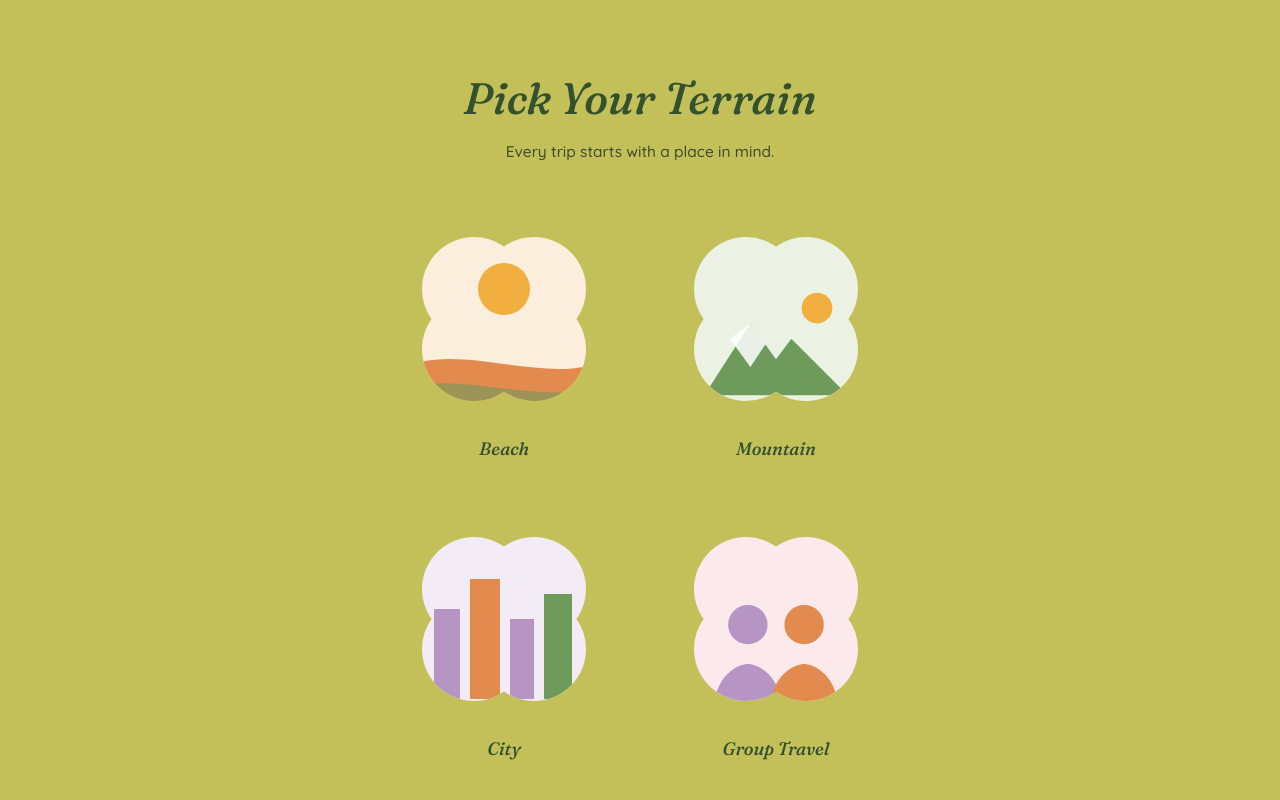
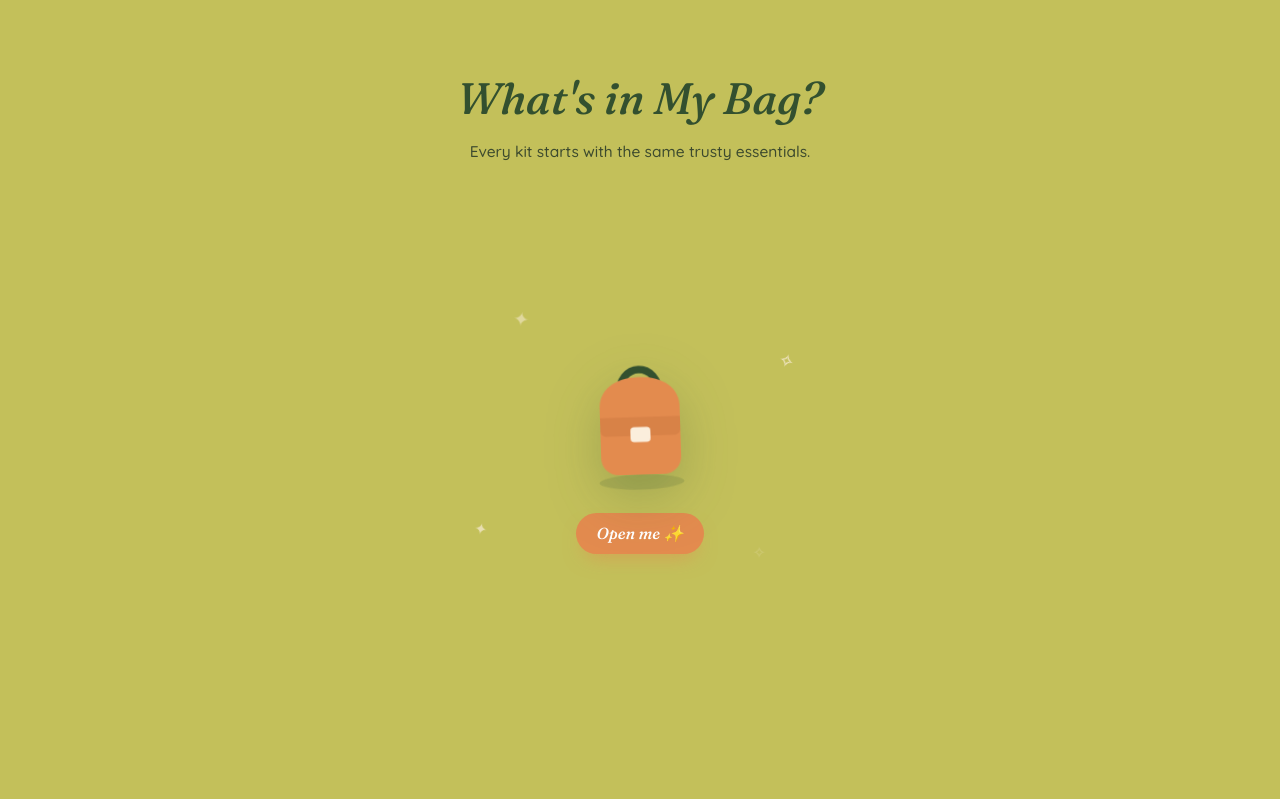
Before and after one commit to dearlavion/dearlavion-travel-besty-ui, an Angular app: page / in a window 1280 px wide. Shown: the part 1000-1800 px from the top of the page. Built offline with nearby package versions, Linux system fonts and the light colour scheme.

Commit message:
what's in my bag

```diff
--- a/src/app/home/home.component.css
+++ b/src/app/home/home.component.css
@@ -321,37 +321,6 @@
   font-style: italic;
 }
 
-.matcha-grid {
-  display: grid;
-  grid-template-columns: repeat(2, auto);
-  justify-content: center;
-  gap: 56px 72px;
-  max-width: 640px;
-  margin: 0 auto;
-}
-
-.matcha-item {
-  display: flex;
-  flex-direction: column;
-  align-items: center;
-  gap: 16px;
-  transition: transform 0.25s ease;
-}
-
-.matcha-item:hover {
-  transform: translateY(-4px);
-}
-
-.matcha-frame {
-  width: 200px;
-  height: 200px;
-}
-
-.matcha-frame svg {
-  width: 100%;
-  height: 100%;
-}
-
 .matcha-label {
   font-family: var(--font-heading);
   font-style: italic;
@@ -360,14 +329,168 @@
   color: #33502f;
 }
 
+.bag-stage {
+  position: relative;
+  max-width: 640px;
+  height: 460px;
+  margin: 0 auto;
+  cursor: pointer;
+  outline: none;
+}
+
+.bag-hero {
+  position: absolute;
+  inset: 0;
+  display: flex;
+  flex-direction: column;
+  align-items: center;
+  justify-content: center;
+  gap: 18px;
+  opacity: 1;
+  transform: scale(1);
+  transition: opacity 0.35s ease, transform 0.35s ease;
+}
+
+.bag-hero.is-hidden {
+  opacity: 0;
+  transform: scale(0.8);
+  pointer-events: none;
+}
+
+.bag-icon {
+  width: 150px;
+  height: 150px;
+  animation: bag-bob 2.6s ease-in-out infinite;
+  filter: drop-shadow(0 18px 26px rgba(51, 80, 47, 0.25));
+}
+
+@keyframes bag-bob {
+  0%,
+  100% {
+    transform: translateY(0) rotate(-2deg);
+  }
+  50% {
+    transform: translateY(-10px) rotate(2deg);
+  }
+}
+
+.bag-tag {
+  background: var(--color-coral);
+  color: #fff;
+  font-family: var(--font-heading);
+  font-style: italic;
+  font-size: 16px;
+  font-weight: 500;
+  padding: 8px 20px;
+  border-radius: 999px;
+  box-shadow: 0 10px 20px -8px rgba(227, 139, 78, 0.6);
+}
+
+.sparkle {
+  position: absolute;
+  font-size: 22px;
+  color: #fbeedc;
+  animation: sparkle-twinkle 1.8s ease-in-out infinite;
+}
+
+.sparkle.sp1 {
+  top: 18%;
+  left: 30%;
+  animation-delay: 0s;
+}
+.sparkle.sp2 {
+  top: 28%;
+  right: 26%;
+  animation-delay: 0.4s;
+  font-size: 16px;
+}
+.sparkle.sp3 {
+  bottom: 30%;
+  left: 24%;
+  animation-delay: 0.9s;
+  font-size: 16px;
+}
+.sparkle.sp4 {
+  bottom: 24%;
+  right: 30%;
+  animation-delay: 1.3s;
+}
+
+@keyframes sparkle-twinkle {
+  0%,
+  100% {
+    opacity: 0.2;
+    transform: scale(0.7) rotate(0deg);
+  }
+  50% {
+    opacity: 1;
+    transform: scale(1.15) rotate(20deg);
+  }
+}
+
+.bag-items {
+  position: absolute;
+  inset: 0;
+  pointer-events: none;
+}
+
+.bag-item {
+  position: absolute;
+  display: flex;
+  flex-direction: column;
+  align-items: center;
+  gap: 10px;
+  opacity: 0;
+  transform: translateY(14px) scale(0.7);
+  transition: opacity 0.4s ease, transform 0.4s ease;
+}
+
+.bag-items.is-visible .bag-item {
+  opacity: 1;
+  transform: translateY(0) scale(1);
+}
+
+.bag-item-frame {
+  width: 96px;
+  height: 96px;
+  border-radius: 50%;
+  display: flex;
+  align-items: center;
+  justify-content: center;
+  padding: 20px;
+  box-shadow: 0 14px 26px -14px rgba(58, 46, 46, 0.35);
+}
+
+.bag-item-frame svg {
+  width: 100%;
+  height: 100%;
+}
+
+.bag-item-label {
+  font-family: var(--font-heading);
+  font-style: italic;
+  font-weight: 500;
+  font-size: 14px;
+  color: #33502f;
+  text-align: center;
+  white-space: nowrap;
+}
+
 @media (max-width: 640px) {
-  .matcha-grid {
-    grid-template-columns: 1fr;
-    gap: 48px;
+  .bag-stage {
+    height: 620px;
   }
-  .matcha-frame {
-    width: 180px;
-    height: 180px;
+  .bag-icon {
+    width: 120px;
+    height: 120px;
+  }
+  .bag-item-frame {
+    width: 76px;
+    height: 76px;
+    padding: 16px;
+  }
+  .bag-item-label {
+    font-size: 12px;
   }
 }
 
--- a/src/app/home/home.component.html
+++ b/src/app/home/home.component.html
@@ -139,96 +139,58 @@
 
 <div class="matcha-section">
   <div class="matcha-head">
-    <div class="matcha-eyebrow-word">Pick Your Terrain</div>
-    <div class="matcha-sub">Every trip starts with a place in mind.</div>
+    <div class="matcha-eyebrow-word">What's in My Bag?</div>
+    <div class="matcha-sub">Every kit starts with the same trusty essentials.</div>
   </div>
 
-  <div class="matcha-grid">
-    <a routerLink="/shop" [queryParams]="{ destination: 'Beach' }" class="matcha-item">
-      <div class="matcha-frame">
-        <svg viewBox="0 0 200 200">
-          <defs>
-            <clipPath id="quatrefoil-beach">
-              <circle cx="70" cy="70" r="52" /><circle cx="130" cy="70" r="52" />
-              <circle cx="70" cy="130" r="52" /><circle cx="130" cy="130" r="52" />
-            </clipPath>
-          </defs>
-          <g clip-path="url(#quatrefoil-beach)">
-            <rect width="200" height="200" fill="#FBEEDC" />
-            <circle cx="100" cy="70" r="26" fill="#F2AE3E" />
-            <path d="M0,150 C50,120 150,170 200,140 L200,200 L0,200 Z" fill="#E38B4E" />
-            <path d="M0,170 C60,150 140,190 200,165 L200,200 L0,200 Z" fill="#6E9B5C" opacity="0.6" />
-          </g>
-        </svg>
-      </div>
-      <div class="matcha-label">Beach</div>
-    </a>
+  <div
+    class="bag-stage"
+    role="button"
+    tabindex="0"
+    [class.is-open]="bagOpen()"
+    [attr.aria-pressed]="bagOpen()"
+    aria-label="Toggle bag contents"
+    (click)="toggleBag()"
+    (keydown.enter)="toggleBag()"
+    (keydown.space)="onBagSpace($event)"
+  >
+    <div class="bag-hero" [class.is-hidden]="bagOpen()">
+      <div class="sparkle sp1">✦</div>
+      <div class="sparkle sp2">✧</div>
+      <div class="sparkle sp3">✦</div>
+      <div class="sparkle sp4">✧</div>
+      <svg class="bag-icon" viewBox="0 0 120 120">
+        <ellipse cx="60" cy="110" rx="34" ry="6" fill="rgba(51,80,47,0.15)" />
+        <path
+          d="M44 40c0-12 7-20 16-20s16 8 16 20"
+          stroke="#33502F"
+          stroke-width="6"
+          fill="none"
+          stroke-linecap="round"
+        />
+        <path
+          d="M28 50c0-14 12-24 32-24s32 10 32 24v40c0 8-6 14-14 14H42c-8 0-14-6-14-14z"
+          fill="#E38B4E"
+        />
+        <path d="M28 58h64v10c0 3-2 5-5 5H33c-3 0-5-2-5-5z" fill="#C3703B" opacity="0.35" />
+        <rect x="52" y="66" width="16" height="12" rx="3" fill="#FBEEDC" />
+      </svg>
+      <div class="bag-tag">Open me ✨</div>
+    </div>
 
-    <a routerLink="/shop" [queryParams]="{ destination: 'Mountain' }" class="matcha-item">
-      <div class="matcha-frame">
-        <svg viewBox="0 0 200 200">
-          <defs>
-            <clipPath id="quatrefoil-mountain">
-              <circle cx="70" cy="70" r="52" /><circle cx="130" cy="70" r="52" />
-              <circle cx="70" cy="130" r="52" /><circle cx="130" cy="130" r="52" />
-            </clipPath>
-          </defs>
-          <g clip-path="url(#quatrefoil-mountain)">
-            <rect width="200" height="200" fill="#EBF2E4" />
-            <svg x="18" y="48" width="164" height="164" viewBox="0 0 64 64">
-              <path d="M4 50L22 22l10 14 6-8 22 22z" fill="#6E9B5C" />
-              <path d="M22 22l6 8-6 9-8-11z" fill="#fff" opacity=".85" />
-              <circle cx="48" cy="16" r="6" fill="#F2AE3E" />
-            </svg>
-          </g>
-        </svg>
-      </div>
-      <div class="matcha-label">Mountain</div>
-    </a>
-
-    <a routerLink="/shop" [queryParams]="{ destination: 'City' }" class="matcha-item">
-      <div class="matcha-frame">
-        <svg viewBox="0 0 200 200">
-          <defs>
-            <clipPath id="quatrefoil-city">
-              <circle cx="70" cy="70" r="52" /><circle cx="130" cy="70" r="52" />
-              <circle cx="70" cy="130" r="52" /><circle cx="130" cy="130" r="52" />
-            </clipPath>
-          </defs>
-          <g clip-path="url(#quatrefoil-city)">
-            <rect width="200" height="200" fill="#F3EBF5" />
-            <rect x="30" y="90" width="26" height="90" fill="#B695C4" />
-            <rect x="66" y="60" width="30" height="120" fill="#E38B4E" />
-            <rect x="106" y="100" width="24" height="80" fill="#B695C4" />
-            <rect x="140" y="75" width="28" height="105" fill="#6E9B5C" />
-          </g>
-        </svg>
-      </div>
-      <div class="matcha-label">City</div>
-    </a>
-
-    <a routerLink="/shop" class="matcha-item">
-      <div class="matcha-frame">
-        <svg viewBox="0 0 200 200">
-          <defs>
-            <clipPath id="quatrefoil-group">
-              <circle cx="70" cy="70" r="52" /><circle cx="130" cy="70" r="52" />
-              <circle cx="70" cy="130" r="52" /><circle cx="130" cy="130" r="52" />
-            </clipPath>
-          </defs>
-          <g clip-path="url(#quatrefoil-group)">
-            <rect width="200" height="200" fill="#FCE9EC" />
-            <svg x="10" y="55" width="180" height="180" viewBox="0 0 64 64">
-              <circle cx="22" cy="18" r="7" fill="#B695C4" />
-              <path d="M10 46c1.5-11 9-14 12-14s10.5 3 12 14z" fill="#B695C4" />
-              <circle cx="42" cy="18" r="7" fill="#E38B4E" />
-              <path d="M30 46c1.5-11 9-14 12-14s10.5 3 12 14z" fill="#E38B4E" />
-            </svg>
-          </g>
-        </svg>
-      </div>
-      <div class="matcha-label">Group Travel</div>
-    </a>
+    <div class="bag-items" [class.is-visible]="bagOpen()">
+      @for (item of bagLayout(); track item.label) {
+        <div
+          class="bag-item"
+          [style.top.%]="item.top"
+          [style.left.%]="item.left"
+          [style.transition-delay]="bagOpen() ? item.delay + 'ms' : '0ms'"
+        >
+          <div class="bag-item-frame" [style.background]="item.bg" [innerHTML]="item.icon"></div>
+          <div class="bag-item-label">{{ item.label }}</div>
+        </div>
+      }
+    </div>
   </div>
 </div>
 
--- a/src/app/home/home.component.ts
+++ b/src/app/home/home.component.ts
@@ -1,5 +1,6 @@
-import { Component } from '@angular/core';
+import { Component, signal } from '@angular/core';
 import { RouterLink } from '@angular/router';
+import { DomSanitizer, SafeHtml } from '@angular/platform-browser';
 import { FooterComponent } from '../common/footer/footer.component';
 
 interface Step {
@@ -20,6 +21,35 @@ interface CategoryChip {
   destination: string | null;
 }
 
+interface BagItem {
+  label: string;
+  bg: string;
+  icon: SafeHtml;
+}
+
+interface BagSlot {
+  top: number;
+  left: number;
+}
+
+interface BagItemLayout extends BagItem {
+  top: number;
+  left: number;
+  delay: number;
+}
+
+// Loose, non-overlapping anchor points across the bag stage — jittered and
+// shuffled onto items each time the bag opens so the scatter reads as random
+// without items ever colliding.
+const BAG_SLOTS: BagSlot[] = [
+  { top: 6, left: 14 },
+  { top: 4, left: 64 },
+  { top: 40, left: 4 },
+  { top: 42, left: 78 },
+  { top: 72, left: 22 },
+  { top: 70, left: 58 },
+];
+
 @Component({
   selector: 'app-home',
   standalone: true,
@@ -28,6 +58,129 @@ interface CategoryChip {
   styleUrl: './home.component.css',
 })
 export class HomeComponent {
+  constructor(private readonly sanitizer: DomSanitizer) {
+    this.bagItems = this.buildBagItems();
+    this.bagLayout = signal(this.shuffleLayout());
+  }
+
+  protected readonly bagOpen = signal(false);
+  protected readonly bagItems: BagItem[];
+  protected readonly bagLayout;
+
+  protected toggleBag(): void {
+    const opening = !this.bagOpen();
+    if (opening) {
+      this.bagLayout.set(this.shuffleLayout());
+    }
+    this.bagOpen.set(opening);
+  }
+
+  protected onBagSpace(event: Event): void {
+    event.preventDefault();
+    this.toggleBag();
+  }
+
+  private shuffleLayout(): BagItemLayout[] {
+    const slots = [...BAG_SLOTS];
+    for (let i = slots.length - 1; i > 0; i--) {
+      const j = Math.floor(Math.random() * (i + 1));
+      [slots[i], slots[j]] = [slots[j], slots[i]];
+    }
+    return this.bagItems.map((item, i) => ({
+      ...item,
+      top: slots[i].top + (Math.random() * 8 - 4),
+      left: slots[i].left + (Math.random() * 8 - 4),
+      delay: i * 70,
+    }));
+  }
+
+  private trust(svg: string): SafeHtml {
+    return this.sanitizer.bypassSecurityTrustHtml(svg);
+  }
+
+  private buildBagItems(): BagItem[] {
+    return [
+      {
+        label: 'Emergency Kit',
+        bg: 'var(--tint-pink)',
+        icon: this.trust(`
+          <svg viewBox="0 0 64 64">
+            <rect x="14" y="24" width="36" height="28" rx="6" fill="#fff" stroke="#E38B4E" stroke-width="3" />
+            <path d="M24 24v-4a8 8 0 0 1 16 0v4" fill="none" stroke="#E38B4E" stroke-width="3" />
+            <rect x="28" y="30" width="8" height="16" fill="#E38B4E" />
+            <rect x="22" y="36" width="20" height="8" fill="#E38B4E" />
+          </svg>
+        `),
+      },
+      {
+        label: 'Toothbrush',
+        bg: 'var(--tint-cream)',
+        icon: this.trust(`
+          <svg viewBox="0 0 64 64">
+            <g transform="rotate(-30 32 32)">
+              <rect x="8" y="28" width="36" height="8" rx="4" fill="#B695C4" />
+              <rect x="42" y="23" width="15" height="18" rx="4" fill="#fff" stroke="#B695C4" stroke-width="2" />
+              <line x1="45.5" y1="26" x2="45.5" y2="38" stroke="#B695C4" stroke-width="2" />
+              <line x1="49.5" y1="26" x2="49.5" y2="38" stroke="#B695C4" stroke-width="2" />
+              <line x1="53.5" y1="26" x2="53.5" y2="38" stroke="#B695C4" stroke-width="2" />
+            </g>
+          </svg>
+        `),
+      },
+      {
+        label: 'Slippers',
+        bg: 'var(--tint-yellow)',
+        icon: this.trust(`
+          <svg viewBox="0 0 64 64">
+            <ellipse cx="20" cy="40" rx="13" ry="19" fill="#F2AE3E" />
+            <path d="M20 23 L12 34 M20 23 L28 34" stroke="#33502F" stroke-width="3" stroke-linecap="round" fill="none" />
+            <ellipse cx="46" cy="40" rx="13" ry="19" fill="#F2AE3E" />
+            <path d="M46 23 L38 34 M46 23 L54 34" stroke="#33502F" stroke-width="3" stroke-linecap="round" fill="none" />
+          </svg>
+        `),
+      },
+      {
+        label: 'Sunblock',
+        bg: 'var(--tint-green)',
+        icon: this.trust(`
+          <svg viewBox="0 0 64 64">
+            <rect x="24" y="12" width="16" height="8" rx="2" fill="#6E9B5C" />
+            <rect x="19" y="20" width="26" height="34" rx="7" fill="#EBF2E4" stroke="#6E9B5C" stroke-width="2" />
+            <circle cx="32" cy="38" r="6" fill="#F2AE3E" />
+            <g stroke="#F2AE3E" stroke-width="2" stroke-linecap="round">
+              <line x1="32" y1="27" x2="32" y2="24" />
+              <line x1="41" y1="38" x2="44" y2="38" />
+              <line x1="23" y1="38" x2="20" y2="38" />
+              <line x1="38.5" y1="31.5" x2="40.5" y2="29.5" />
+              <line x1="25.5" y1="31.5" x2="23.5" y2="29.5" />
+            </g>
+          </svg>
+        `),
+      },
+      {
+        label: 'Whistle',
+        bg: 'var(--tint-pink)',
+        icon: this.trust(`
+          <svg viewBox="0 0 64 64">
+            <rect x="32" y="26" width="22" height="16" rx="6" fill="#E38B4E" />
+            <circle cx="24" cy="34" r="14" fill="#F4CBDA" stroke="#E38B4E" stroke-width="3" />
+            <circle cx="24" cy="34" r="5" fill="#E38B4E" />
+          </svg>
+        `),
+      },
+      {
+        label: 'Rubber Shoes',
+        bg: 'var(--tint-cream)',
+        icon: this.trust(`
+          <svg viewBox="0 0 64 64">
+            <rect x="14" y="10" width="16" height="8" fill="#33502F" />
+            <path d="M14 14h16v22c0 4 3 7 8 7h18v11H14z" fill="#6E9B5C" />
+          </svg>
+        `),
+      },
+    ];
+  }
+
   protected readonly steps: Step[] = [
     {
       num: 'One',
```
Also changed, not shown: .claude/launch.json (added).
